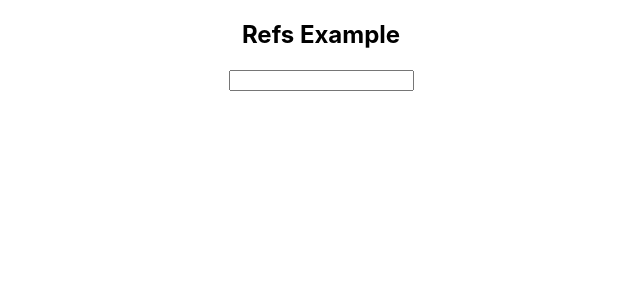
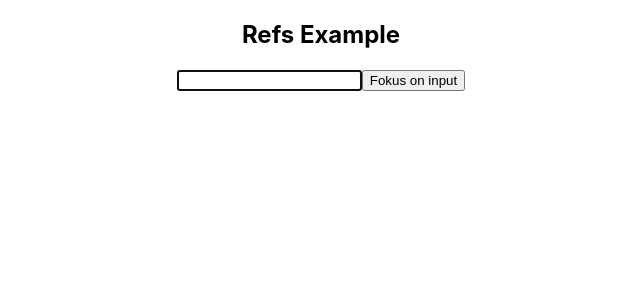
Before and after one commit to Saoa35/my-app_4, a React (Create React App) app: page / in a window 1280 px wide. Shown: the top 300 px of the page, without its empty margins (319-959 px from the left). Built offline with nearby package versions, Linux system fonts and the light colour scheme.

Commit message:
+ handleFocus method

```diff
--- a/src/Components/RefsEx/RefsEx.js
+++ b/src/Components/RefsEx/RefsEx.js
@@ -8,14 +8,20 @@ export default class RefsEx extends React.Component {
         this.myRef = React.createRef();
         this.inputRef = React.createRef();
         this.handleChange = this.handleChange.bind(this);
+        this.handleFocus = this.handleFocus.bind(this);
     }
 
     componentDidMount() {
         console.log(this.myRef.current.textContent);
+        this.inputRef.current.focus();
     }
 
     handleChange() {
         console.log(this.inputRef.current.value);
+    }
+
+    handleFocus() {
+        this.inputRef.current.focus();
     }
 
     render() {
@@ -29,6 +35,8 @@ export default class RefsEx extends React.Component {
                 </h2>
 
                 <input type='text' ref={this.inputRef} onChange={this.handleChange}/>
+
+                <button onClick={this.handleFocus}>Fokus on input</button>
             </div>
         )
     }
```
